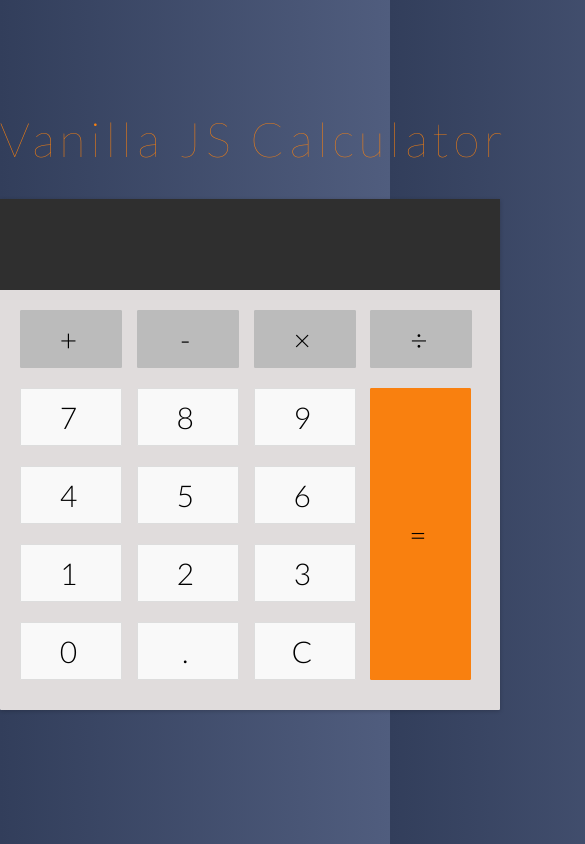
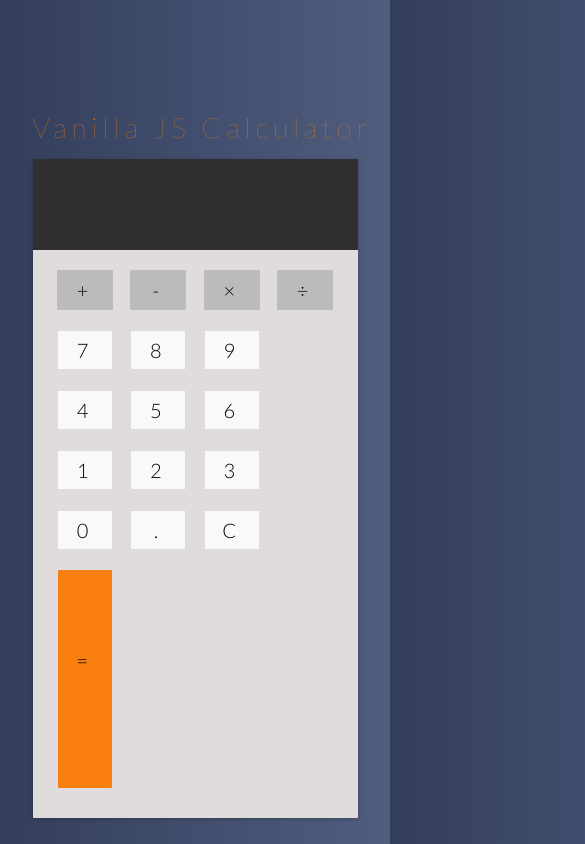
Before and after one commit to jubayerasif/simplejs-07-Vanilla-JS-Calculator, a plain HTML site: page index.html in a window 390 px wide. Shown: the top 844 px of the page, 585 px wide, since content can reach past the window. Drawn offline with Linux system fonts and the light colour scheme.

Commit message:
making responsive

```diff
--- a/assets/css/style.css
+++ b/assets/css/style.css
@@ -1,17 +1,14 @@
 /*--- Fonts --- */
 @import url("https://fonts.googleapis.com/css?family=Lato:100,300,400");
 /*--- Global css --- */
-/* *
+*
 {
-    border: 0;
     margin: 0;
     padding: 0;
-    font-weight: 200;
-} */
+}
 body {
   width: 500px;
   margin: 4% auto;
-  /* font-family: 'Source Sans Pro', sans-serif; */
   font-family: "Lato", sans-serif;
   font-weight: 300;
   letter-spacing: 5px;
@@ -20,6 +17,7 @@ body {
 }
 h1 {
   margin-top: 110px;
+  margin-bottom: 15px;
   color: #f9800f;
   font-size: 48px;
   font-family: "Lato", sans-serif;
@@ -151,5 +149,28 @@ h1 {
   border-color: #f79132;
 }
 
+@media only screen and (max-width: 768px) {
+  h1 {
+    font-size: 28px;
+    /* text-align: center; */
+  }
+  body {
+    width: 325px;
+    font-size: 20px;
+  }
+  .operators > div, .numbers > div {
+    width: 40px;
+    padding: 7px;
+    margin-left: 4.5px;
+  }
+  .equal {
+    width: 15%;
+    height: 62px;
+    display: inline-block;
+    padding: 77px 5px;
+    margin-left: 5px;
+  }
+}
+
 /* Thanks for watching */
 /* 1/23/2023 */
--- a/index.html
+++ b/index.html
@@ -6,18 +6,12 @@
   <meta http-equiv="X-UA-Compatible" content="IE=edge">
   <meta name="viewport" content="width=device-width, initial-scale=1.0">
   <link rel="shortcut icon" href="assets/img/favicon.png" type="image/x-icon">
-  <link href="images/apple-touch-icon.png" rel="apple-touch-icon">
-  <!-- <link href="https://cdn.jsdelivr.net/npm/bootstrap@5.2.3/dist/css/bootstrap.min.css" rel="stylesheet" crossorigin="anonymous">
-  <link rel="stylesheet" href="/node_modules/owl.carousel/dist/assets/owl.carousel.min.css" /> -->
   <link rel="stylesheet" href="assets/css/style.css">
-  <!-- <link href="https://fonts.googleapis.com/css?family=Lato:100,300,400" rel="stylesheet"> -->
-  <!-- <link rel="stylesheet" href="https://use.fontawesome.com/releases/v5.15.1/css/all.css"> -->
-
   <title>Vanilla JS Calculator</title>
 </head>
-
 <body>
   <h1>Vanilla JS Calculator</h1>
+  <div class="container">
     <div class="calculator">
       <div class="input" id="input"></div>
       <div class="buttons">
@@ -52,10 +46,9 @@
         <div class="equal" id="result">=</div>
       </div>
     </div>
+  </div>
   <!-- JavaScript -->
   <!-- <script src="https://cdn.jsdelivr.net/npm/bootstrap@5.2.3/dist/js/bootstrap.min.js"></script> -->
   <script src="assets/js/main.js"></script>
-  <!-- <script src="https://cdn.jsdelivr.net/npm/@popperjs/core@2.11.6/dist/umd/popper.min.js"></script> -->
-</body>
-
+</body
 </html>
```
Lines whose indentation alone changed are shown as unchanged.
